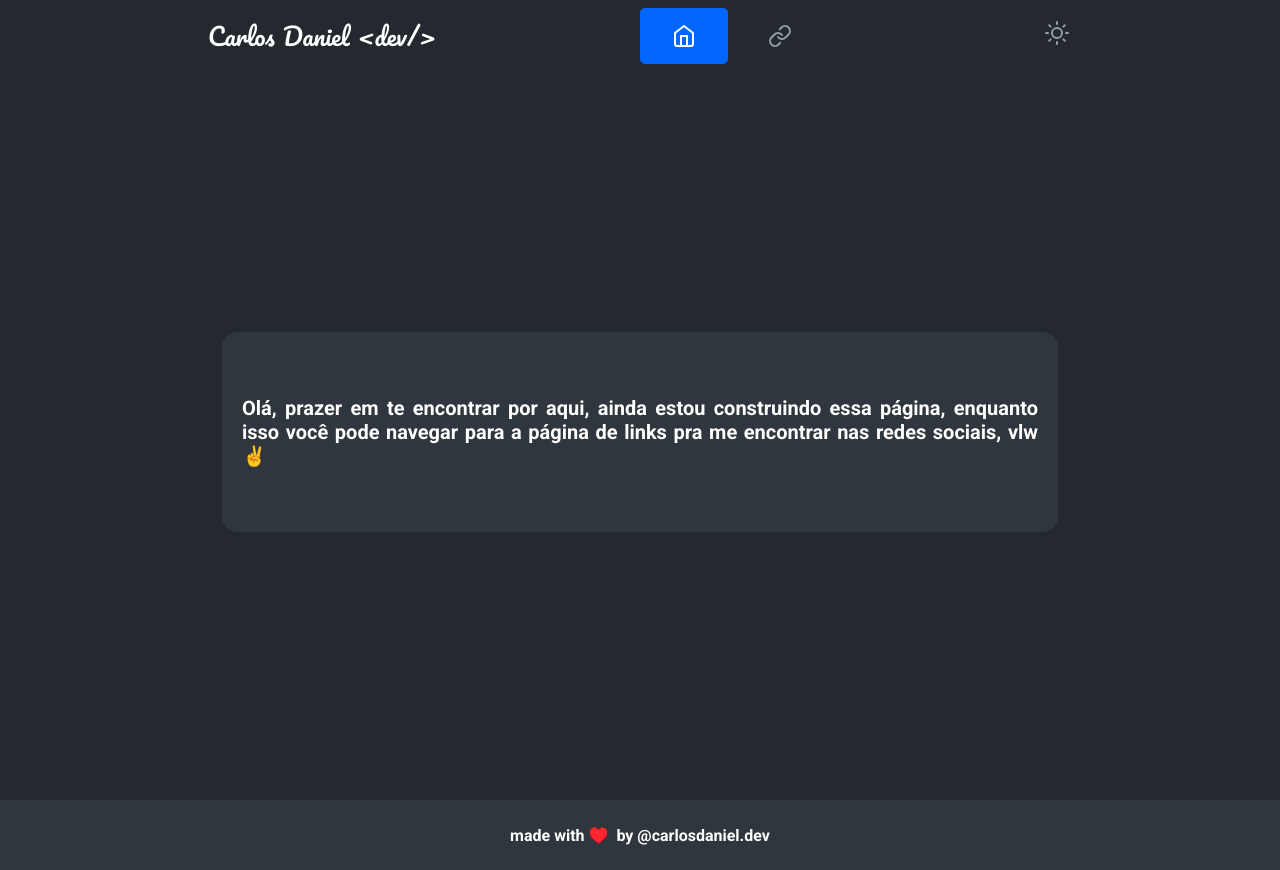
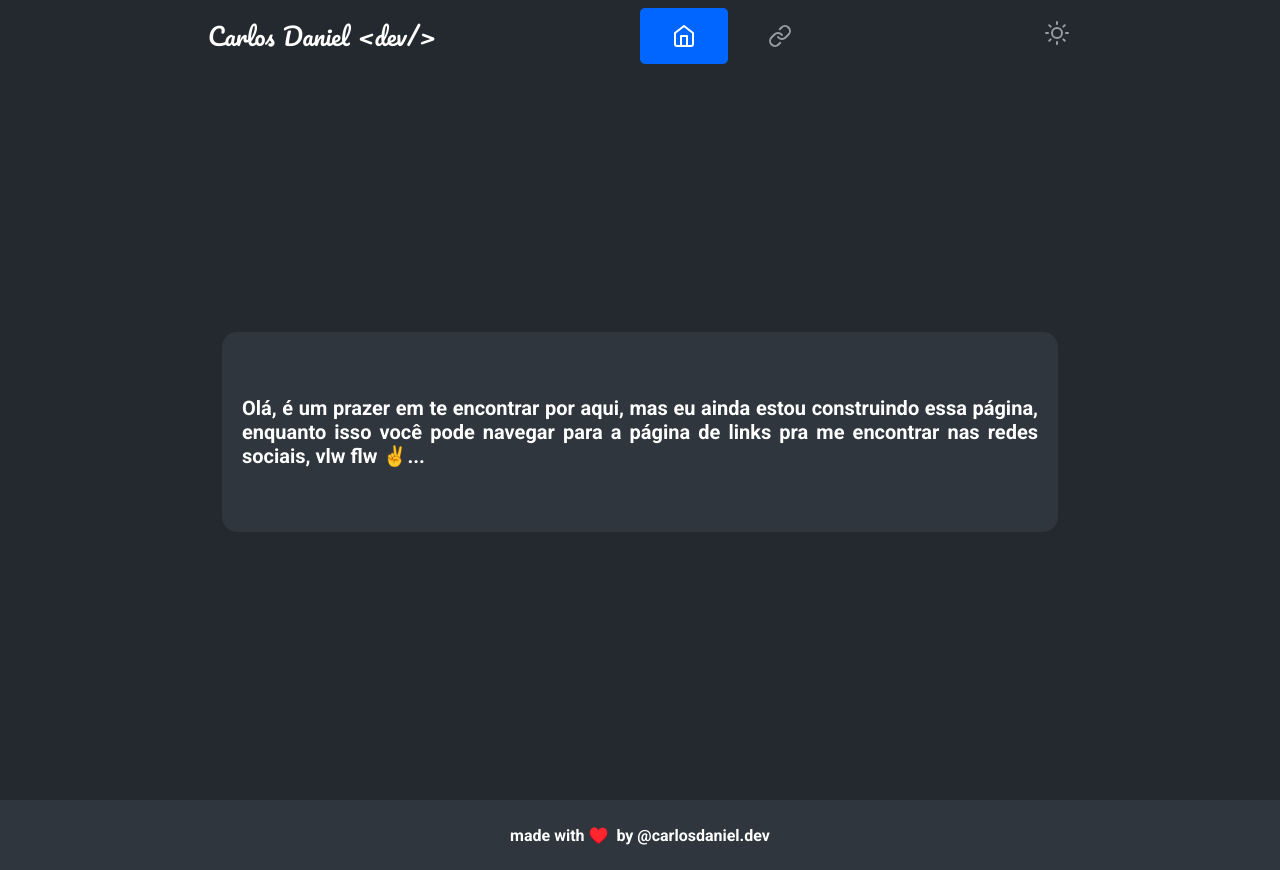
Before and after one commit to CarlosDanielDev/carlosdaniel.dev, a React (Vite) app: page / in a window 1280 px wide. Built offline with nearby package versions, Linux system fonts and the light colour scheme.

Commit message:
style: change home wait message

```diff
--- a/src/pages/Home/index.tsx
+++ b/src/pages/Home/index.tsx
@@ -8,9 +8,9 @@ export const Home: React.FC<HomeProps> = () => {
 		<S.Wrapper>
 			<S.Disclaimer>
 				<S.Paragraph>
-					Olá, prazer em te encontrar por aqui, ainda estou construindo essa
-					página, enquanto isso você pode navegar para a página de links pra me
-					encontrar nas redes sociais, vlw ✌️
+					Olá, é um prazer em te encontrar por aqui, mas eu ainda estou
+					construindo essa página, enquanto isso você pode navegar para a página
+					de links pra me encontrar nas redes sociais, vlw flw ✌️...
 				</S.Paragraph>
 			</S.Disclaimer>
 		</S.Wrapper>
```
